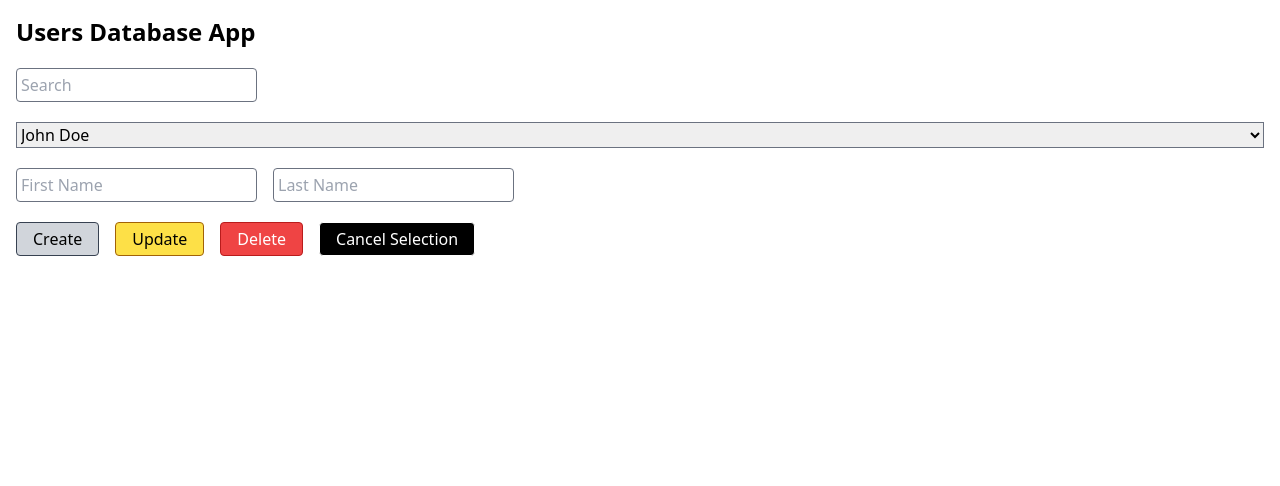
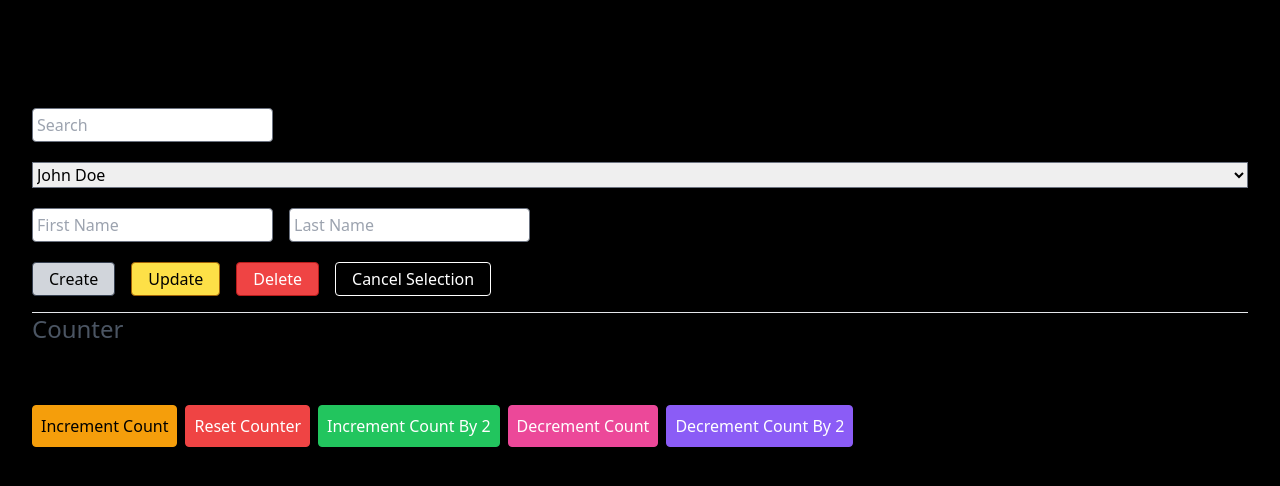
Before and after one commit to suyashpradhan/frontend-machine-coding, a React (Create React App) app: page / in a window 1280 px wide. Shown: the top 486 px of the page. Built offline with nearby package versions, Linux system fonts and the light colour scheme.

Commit message:
theme switcher, counter

```diff
--- a/src/App.tsx
+++ b/src/App.tsx
@@ -1,11 +1,20 @@
-import React from 'react';
+import React, {useContext} from 'react';
 import {UsersDatabase} from "./components/UsersDatabase/UsersDatabase";
+import {Counter} from "./components/Counter/Counter";
+import {ThemeContext} from "./ThemeContext";
 
 function App() {
+    const {theme, toggleTheme} = useContext(ThemeContext)
+
+    localStorage.setItem("theme", theme);
     return (
-        <div className="App">
-            <UsersDatabase/>
-        </div>
+        <>
+            <div className={`${theme === 'light' ? 'bg-white' : 'bg-black'} h-screen p-4`}>
+                <button className="btn btn-primary" type="button" onClick={toggleTheme}>Toggle Theme</button>
+                <UsersDatabase/>
+                <Counter/>
+            </div>
+        </>
 
     )
 }
--- /dev/null
+++ b/src/ThemeContext.tsx
@@ -0,0 +1,26 @@
+import React, {createContext, ReactNode, useState} from "react";
+
+interface ThemeContextType {
+    theme: string;
+    toggleTheme: () => void;
+}
+
+export const ThemeContext = createContext<ThemeContextType>({
+    theme: '',
+    toggleTheme: () => {
+    }
+})
+
+export const ThemeProvider = (({children}: { children: ReactNode }) => {
+    const [theme, setTheme] = useState(localStorage.getItem("theme") || '');
+
+    const toggleTheme = () => {
+        setTheme(prevTheme => prevTheme === 'light' ? 'dark' : 'light')
+    }
+
+    return (
+        <ThemeContext.Provider value={{theme, toggleTheme}}>
+            {children}
+        </ThemeContext.Provider>
+    )
+})
--- /dev/null
+++ b/src/components/Counter/Counter.tsx
@@ -0,0 +1,63 @@
+import React, {useCallback, useEffect, useState} from "react";
+
+const IncrementButton = React.memo(({incrementHandler}: { incrementHandler: () => void }) => {
+    return (
+        <button className="bg-amber-500 border border-amber-500 p-2 rounded" onClick={incrementHandler}>Increment
+            Count</button>
+    )
+})
+
+export const Counter = () => {
+    const [count, setCount] = useState(0);
+
+    const incrementCountHandler = useCallback(() => {
+        setCount(prevCount => prevCount + 1);
+    }, [])
+
+    const decrementCountHandler = useCallback(() => {
+        setCount(prevCount => prevCount - 1);
+    }, [])
+
+    useEffect(() => {
+        console.log('counter increment', count);
+    }, [count]);
+
+    const resetCountHandler = () => {
+        setCount(0);
+    }
+
+    const incrementDoubleCountHandler = () => {
+        setCount(prevCount => prevCount + 2);
+    }
+
+    const decrementDoubleCountHandler = () => {
+        setCount(prevCount => prevCount - 2);
+    }
+
+    return (
+        <div className="max-xl m-4">
+            <hr/>
+            <h1 className="text-2xl text-gray-600">Counter</h1>
+            <h2 className="text-xl font-bold my-4">{count}</h2>
+            <div className="flex flex-wrap items-center gap-2">
+                <IncrementButton incrementHandler={incrementCountHandler}/>
+                <button className="bg-red-500 border border-red-500 text-white p-2 rounded"
+                        onClick={resetCountHandler}>Reset
+                    Counter
+                </button>
+                <button className="bg-green-500 border border-green-500 text-white p-2 rounded"
+                        onClick={incrementDoubleCountHandler}>
+                    Increment Count By 2
+                </button>
+                <button className="bg-pink-500 border border-pink-500 text-white p-2 rounded"
+                        onClick={decrementCountHandler}>
+                    Decrement Count
+                </button>
+                <button className="bg-violet-500 border border-violet-500 text-white p-2 rounded"
+                        onClick={decrementDoubleCountHandler}>
+                    Decrement Count By 2
+                </button>
+            </div>
+        </div>
+    )
+}
--- a/src/index.tsx
+++ b/src/index.tsx
@@ -2,6 +2,7 @@ import React from 'react';
 import ReactDOM from 'react-dom/client';
 import App from './App';
 import "./index.css"
+import {ThemeProvider} from "./ThemeContext";
 
 /*const link = React.createElement('a', {id: "link", "data-number": 20, href: "https://www.google.com"}, "Visit Link")
 const containerDomElement = document.getElementById('#root');
@@ -24,6 +25,8 @@ const root = ReactDOM.createRoot(
 );
 root.render(
     <React.StrictMode>
-        <App/>
+        <ThemeProvider>
+            <App/>
+        </ThemeProvider>
     </React.StrictMode>
 );
```
